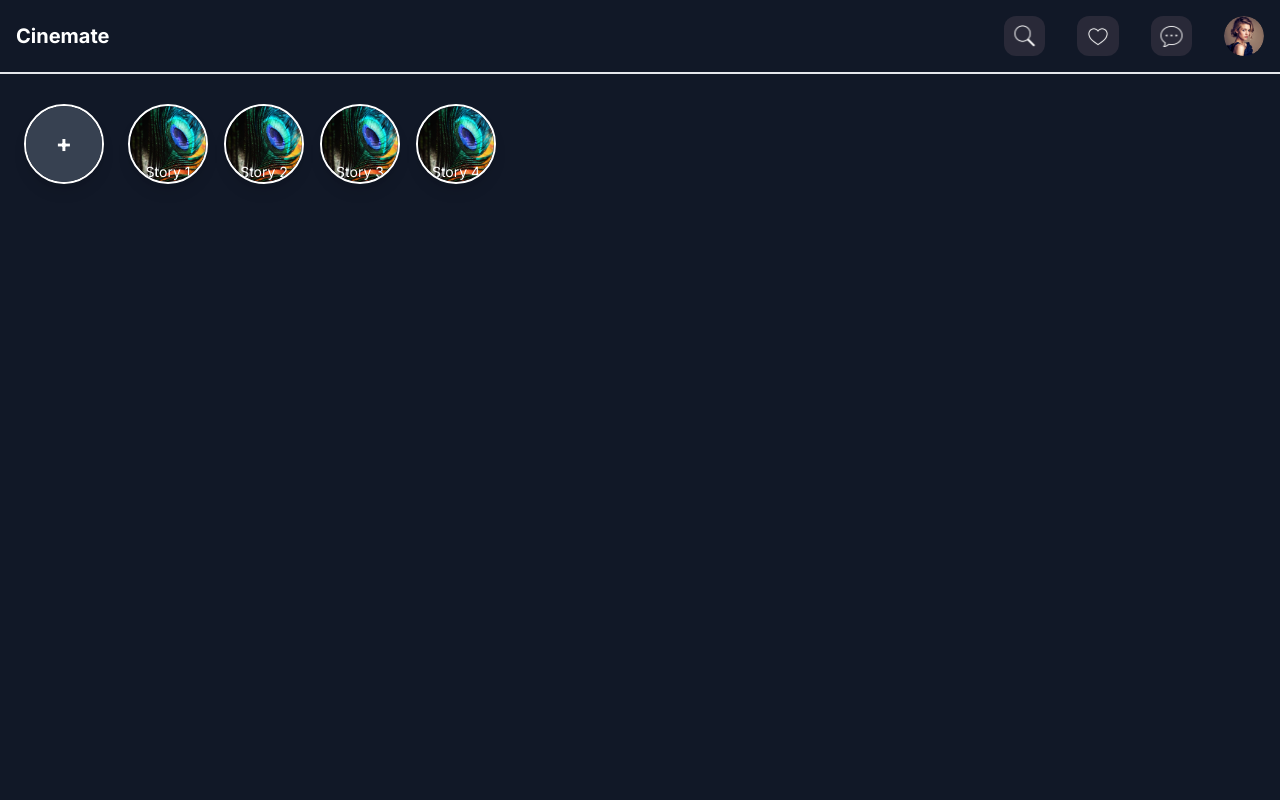
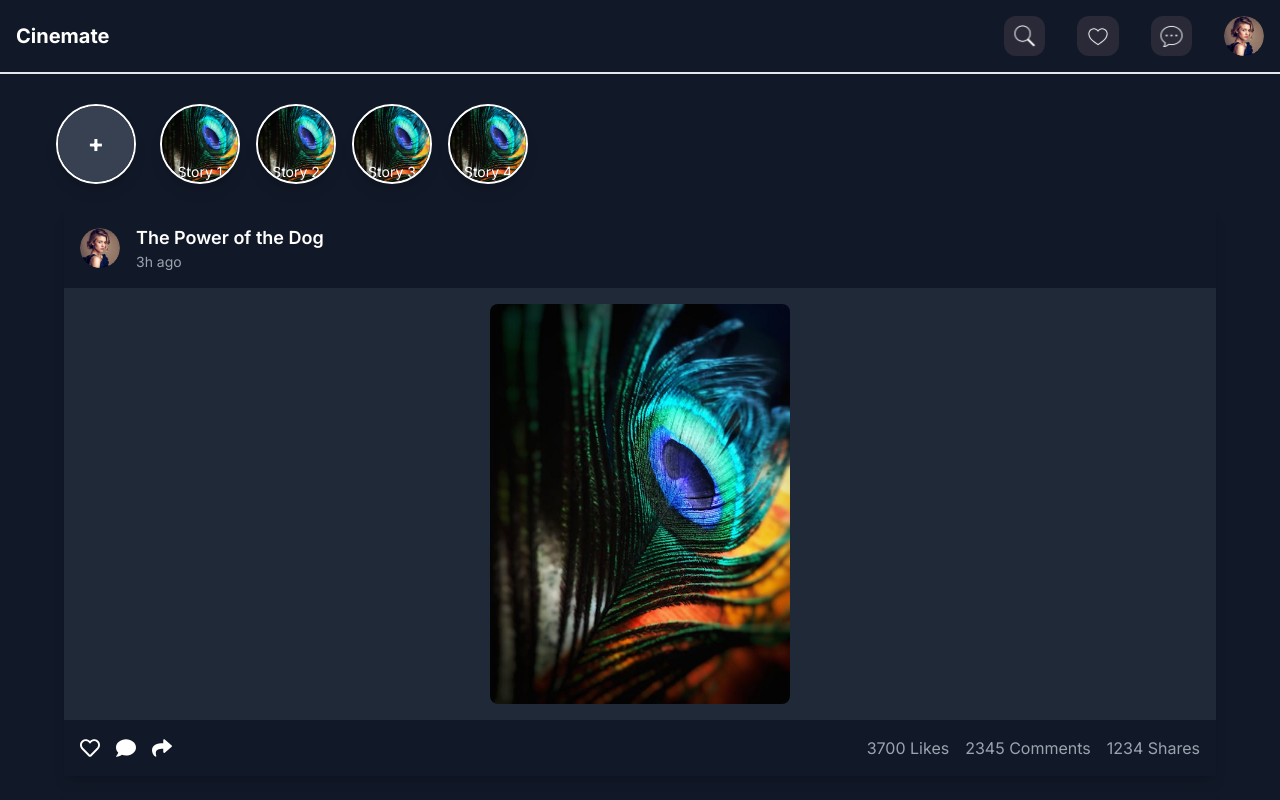
Before and after one commit to PranavShelke4/Cinemate, a Next.js app in the folder Client/: page / in a window 1280 px wide. Shown: the top 800 px of the page. Built offline with nearby package versions, Linux system fonts and the light colour scheme.

Commit message:
chore: Add Posts component to Home page

```diff
--- /dev/null
+++ b/Client/src/app/components/Home/Post.tsx
@@ -0,0 +1,57 @@
+import React, { useState } from "react";
+import Image from "next/image";
+import { FaHeart, FaRegHeart, FaComment, FaShare } from "react-icons/fa";
+
+import profile from "../../../../public/icons/home/Profile.svg";
+import Postt from "../../../../public/images/story.jpeg";
+
+function Post({ post }: { post: any }) {
+  const [liked, setLiked] = useState(false);
+
+  return (
+    <div className="bg-gray-800 text-white mx-16 mb-4 rounded-lg shadow-lg">
+      <div className="flex items-center mb-4 bg-gray-900 p-4">
+        <Image
+          src={profile}
+          alt={post.username}
+          width={40}
+          height={40}
+          className="rounded-full"
+        />
+        <div className="ml-4">
+          <h2 className="text-lg font-semibold">{post.username}</h2>
+          <p className="text-gray-400 text-sm">{post.timeAgo}</p>
+        </div>
+      </div>
+      <div className="mb-4 flex justify-center items-center">
+        <Image
+          src={Postt}
+          alt={post.title}
+          width={300}
+          height={100}
+          className="rounded-lg"
+        />
+      </div>
+      <div className="flex justify-between items-center bg-gray-900 p-4">
+        <div className="flex items-center space-x-4">
+          <button onClick={() => setLiked(!liked)}>
+            {liked ? (
+              <FaHeart className="text-red-500" size={20} />
+            ) : (
+              <FaRegHeart size={20} />
+            )}
+          </button>
+          <FaComment size={20} />
+          <FaShare size={20} />
+        </div>
+        <div className="flex space-x-4 text-gray-400">
+          <span>{post.likes} Likes</span>
+          <span>{post.comments} Comments</span>
+          <span>{post.shares} Shares</span>
+        </div>
+      </div>
+    </div>
+  );
+}
+
+export default Post;
--- /dev/null
+++ b/Client/src/app/components/Home/PostLoader.tsx
@@ -0,0 +1,23 @@
+import React from "react";
+
+function PostLoader() {
+  return (
+    <div className="bg-gray-800 text-white p-4 mb-4 mx-16 rounded-lg shadow-lg animate-pulse">
+      <div className="flex items-center mb-4">
+        <div className="w-10 h-10 bg-gray-700 rounded-full"></div>
+        <div className="ml-4 flex-1 space-y-2">
+          <div className="w-1/3 h-4 bg-gray-700 rounded"></div>
+          <div className="w-1/4 h-4 bg-gray-700 rounded"></div>
+        </div>
+      </div>
+      <div className="w-full h-48 bg-gray-700 rounded-lg mb-4"></div>
+      <div className="flex space-x-4">
+        <div className="w-6 h-6 bg-gray-700 rounded-full"></div>
+        <div className="w-6 h-6 bg-gray-700 rounded-full"></div>
+        <div className="w-6 h-6 bg-gray-700 rounded-full"></div>
+      </div>
+    </div>
+  );
+}
+
+export default PostLoader;
--- /dev/null
+++ b/Client/src/app/components/Home/Posts.tsx
@@ -0,0 +1,74 @@
+"use client"
+
+import React, { useState, useEffect } from 'react';
+import InfiniteScroll from 'react-infinite-scroll-component';
+import Post from './Post';
+import PostLoader from './PostLoader';
+
+const initialPosts = [
+  {
+    id: 1,
+    username: 'The Power of the Dog',
+    userImage: '/path/to/user1.jpg',
+    timeAgo: '3h ago',
+    image: '/path/to/post1.jpg',
+    likes: 3700,
+    comments: 2345,
+    shares: 1234,
+  },
+  {
+    id: 2,
+    username: 'Dune',
+    userImage: '/path/to/user2.jpg',
+    timeAgo: '4h ago',
+    image: '/path/to/post2.jpg',
+    likes: 4500,
+    comments: 3456,
+    shares: 2345,
+  },
+  {
+    id: 3,
+    username: 'West Side Story',
+    userImage: '/path/to/user3.jpg',
+    timeAgo: '5h ago',
+    image: '/path/to/post3.jpg',
+    likes: 2700,
+    comments: 3456,
+    shares: 2345,
+  },
+];
+
+function Posts() {
+    const [posts, setPosts] = useState(initialPosts);
+    const [hasMore, setHasMore] = useState(true);
+
+    const fetchMorePosts = () => {
+        // Simulate fetching data from API
+        setTimeout(() => {
+            const newPosts: typeof initialPosts = [
+                // Add more mock posts here
+            ];
+            if (newPosts.length === 0) {
+                setHasMore(false);
+            } else {
+                setPosts((prevPosts) => [...prevPosts, ...newPosts]);
+            }
+        }, 1500);
+    };
+
+    return (
+        <InfiniteScroll
+            dataLength={posts.length}
+            next={fetchMorePosts}
+            hasMore={hasMore}
+            loader={<PostLoader />}
+            endMessage={<p className="text-center text-gray-500">No more posts</p>}
+        >
+            {posts.map((post) => (
+                <Post key={post.id} post={post} />
+            ))}
+        </InfiniteScroll>
+    );
+}
+
+export default Posts;
--- a/Client/src/app/components/Home/Stories.tsx
+++ b/Client/src/app/components/Home/Stories.tsx
@@ -34,7 +34,7 @@ function Stories() {
   };
 
   return (
-    <div className="w-full flex flex-col mt-0 sm:mt-20 overflow-x-auto snap-x snap-mandatory space-x-4 p-4 scrollbar-hide">
+    <div className="w-full pl-12 mt-0 sm:mt-20 overflow-x-auto snap-x snap-mandatory space-x-4 p-4 scrollbar-hide">
       <div className="w-full flex space-x-4">
         <Link href="/add-story">
           <div className="snap-center shrink-0 w-16 sm:w-20 h-16 sm:h-20 relative border-2 border-white rounded-full overflow-hidden cursor-pointer shadow-lg m-2">
@@ -72,7 +72,7 @@ function Stories() {
           onClick={() => setSelectedStory(null)}
         >
           <div className="relative w-full h-full max-w-3xl max-h-full flex flex-col items-center justify-center p-4">
-            {/* <h2 className="text-2xl text-white mb-4">{selectedStory.title}</h2> */}
+            <h2 className="text-2xl text-white mb-4">{selectedStory.title}</h2>
             <Image
               src={selectedStory.image}
               alt={selectedStory.title}
--- a/Client/src/app/components/Home/TopBar.tsx
+++ b/Client/src/app/components/Home/TopBar.tsx
@@ -9,7 +9,7 @@ import Profile from "../../../../public/icons/home/Profile.svg";
 
 function NavBar() {
   return (
-    <div className="hidden sm:flex fixed top-0 z-50 border-b-2 w-full text-white flex justify-between items-center p-4">
+    <div className="hidden bg-gray-900 sm:flex fixed top-0 z-50 border-b-2 w-full text-white flex justify-between items-center p-4">
       <div className="text-xl font-bold">
         <Link href="/">Cinemate</Link>
       </div>
--- a/Client/src/app/page.tsx
+++ b/Client/src/app/page.tsx
@@ -1,12 +1,14 @@
 import TopBar from "./components/Home/TopBar";
 import Stories from "./components/Home/Stories";
 import BottomNav from "./components/Home/BottomNav";
+import Posts from "./components/Home/Posts";
 
 export default function Home() {
   return (
     <main className="flex min-h-screen flex-col background">
       <TopBar />
       <Stories />
+      <Posts />
       <BottomNav />
     </main>
   );
--- /dev/null
+++ b/package.json
@@ -0,0 +1,5 @@
+{
+  "dependencies": {
+    "tailwind-scrollbar-hide": "^1.1.7"
+  }
+}
```
Also changed, not shown: Client/package.json (+6 -4 lines), 2 other files (tests, documents, lock files or other folders).
